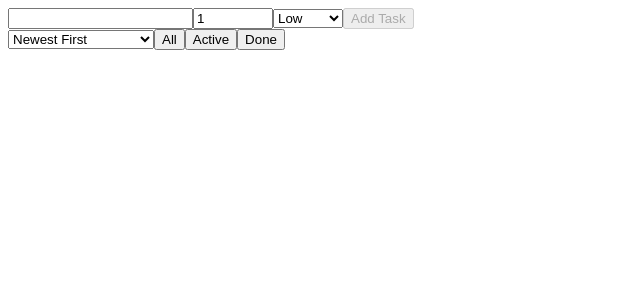
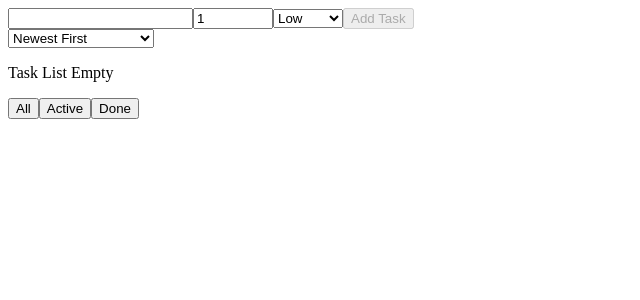
Before and after one commit to dejanpls/pocketlist, a React (Vite) app: page / in a window 1280 px wide. Shown: the top 300 px of the page, without its empty margins (0-640 px from the left). Built offline with nearby package versions, Linux system fonts and the light colour scheme.

Commit message:
feat: enhance TaskList component to display a message if no tasks available

```diff
--- a/src/components/TaskList.jsx
+++ b/src/components/TaskList.jsx
@@ -7,7 +7,7 @@ export default function TaskList({
 }) {
   return (
     <>
-      {getProcessedTasks().length > 0 && (
+      {getProcessedTasks().length > 0 ? (
         <ul>
           {getProcessedTasks().map((task) => (
             <li key={task.id}>
@@ -39,6 +39,8 @@ export default function TaskList({
             </li>
           ))}
         </ul>
+      ) : (
+        <p>Task List Empty</p>
       )}
     </>
   );
```
